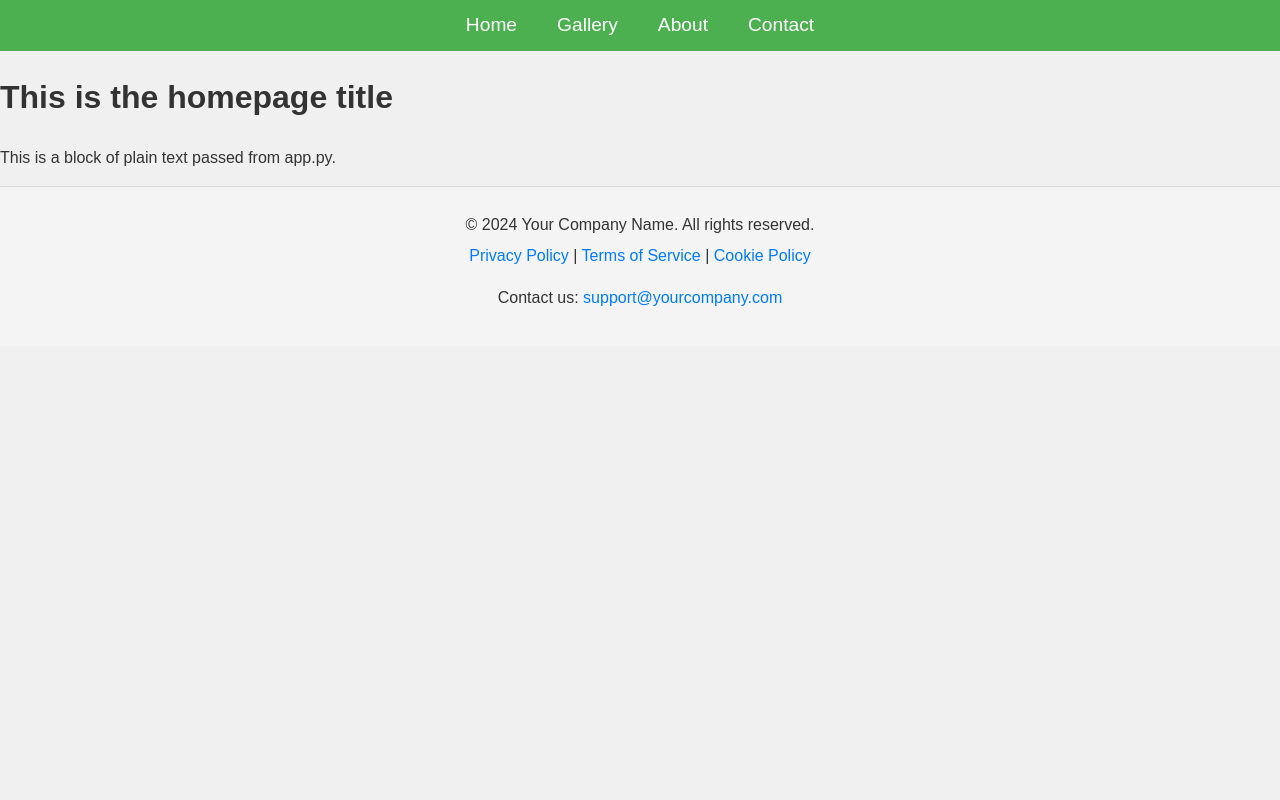
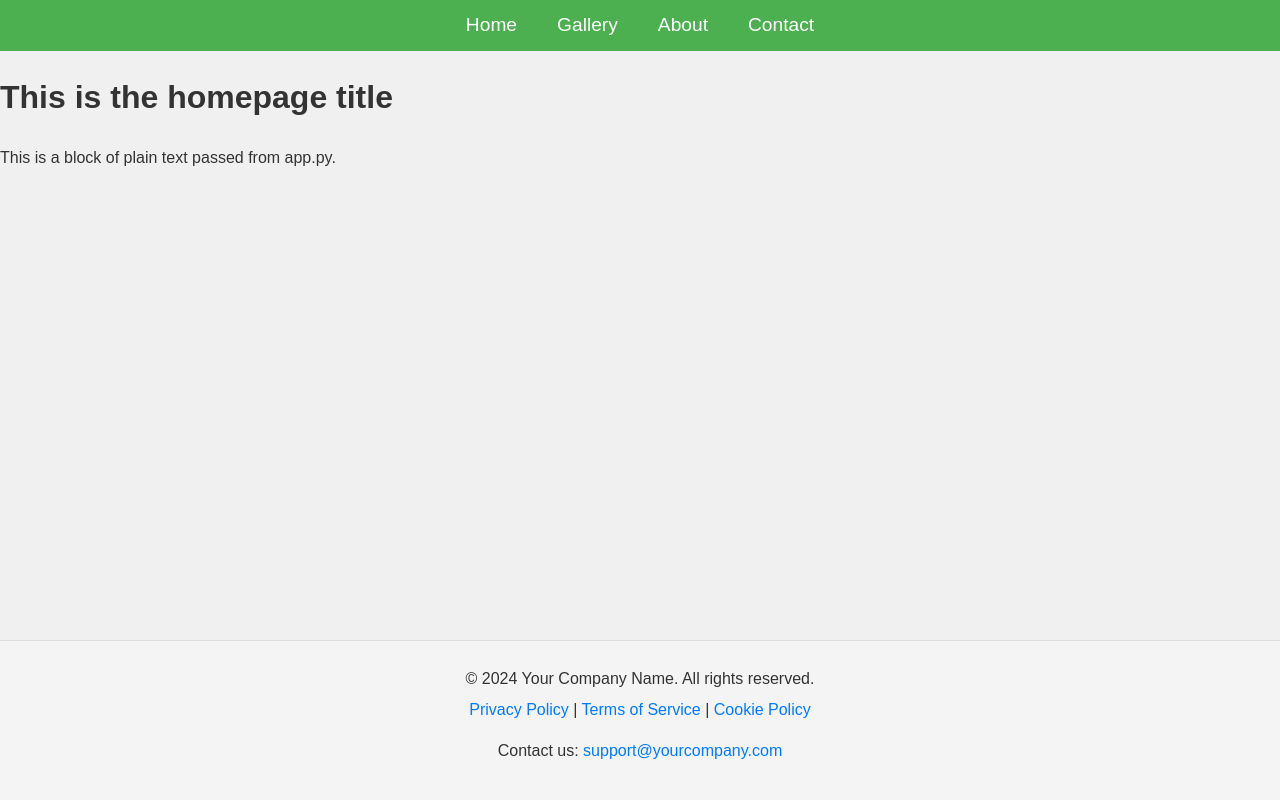
Before and after one commit to JeanMariePrevost/pyfolio, a Flask app: page / in a window 1280 px wide. Run offline with Flask 3, Linux system fonts and the light colour scheme.

Commit message:
Enhance layout structure: update CSS for flexible main content area that fills the page even when the content is very short, moving the footer to the bottom

```diff
--- a/src/static/css/styles.css
+++ b/src/static/css/styles.css
@@ -1,4 +1,5 @@
 /* General Body Styling */
+html,
 body {
   font-family: Arial, sans-serif;
   margin: 0;
@@ -6,6 +7,15 @@ body {
   background-color: #f0f0f0;
   color: #333;
   line-height: 1.6;
+
+  height: 100%;
+  display: flex;
+  flex-direction: column; /* Stack elements vertically */
+}
+
+/* Main content block */
+.main-content {
+  flex: 1; /* Fills the remaining space above the footer when the page is very short */
 }
 
 /* Navbar Styling */
--- a/src/templates/base.jinja
+++ b/src/templates/base.jinja
@@ -34,12 +34,12 @@
       </nav>
     {% endblock navbar %}
     <!-- Page Content -->
-    <main>
+    <div class="main-content">
       {% block content %}
         <h1>Default Content</h1>
         <p>This page did not define any content block</p>
       {% endblock content %}
-    </main>
+    </div>
     <!-- Footer -->
     {% block footer %}
       <footer class="footer">
```
